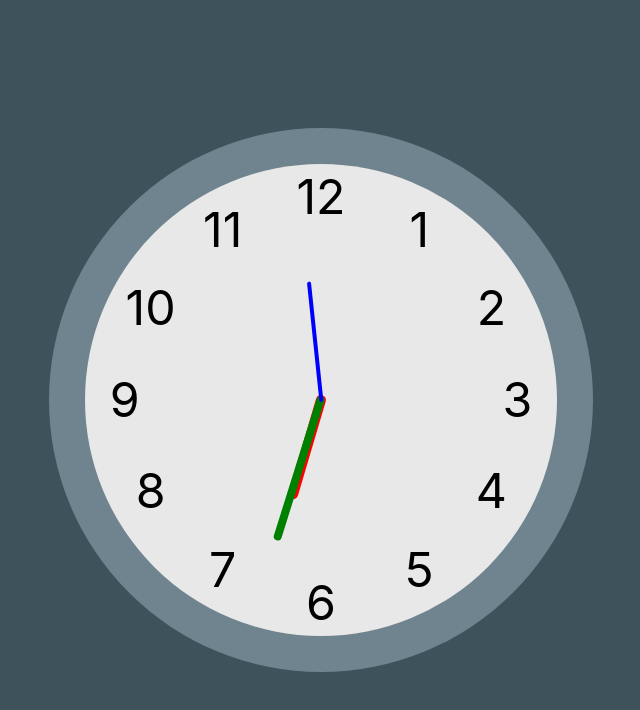
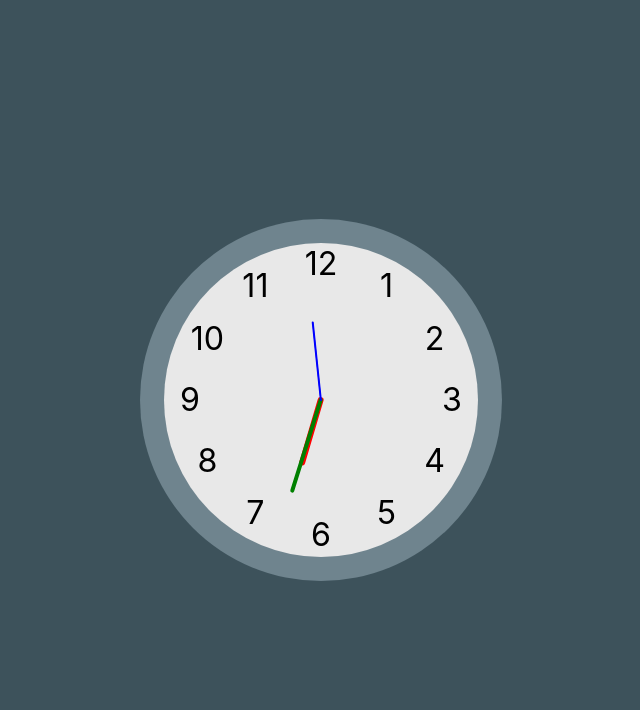
Before and after one commit to Willian1002A/analog-clock, a React (Create React App) app: page / in a window 1280 px wide. Shown: the top 710 px of the page, without its empty margins (319-959 px from the left). Built offline with nearby package versions, Linux system fonts and the light colour scheme.

Commit message:
analog-clock v0.9.2

```diff
--- a/src/main/AnalogClock.css
+++ b/src/main/AnalogClock.css
@@ -144,7 +144,7 @@
     }
 }
 *{
-    --mult-factor: calc(var(--actual-resolution)/var(--base-resolution) * 1.5);
+    --mult-factor: calc(var(--actual-resolution)/var(--base-resolution));
 }
 @media (orientation: portrait) {
     *{
--- a/src/main/AnalogClock.tsx
+++ b/src/main/AnalogClock.tsx
@@ -26,7 +26,7 @@ export default class AnalogClock extends Component {
         if(innerWidth <= innerHeight){
             return multFactor * 2;
         }
-        return multFactor * 1.5;
+        return multFactor;
     }
     setNewClockPinHour(innerWidth:any, innerHeight:any){
         const els = document.querySelectorAll<HTMLElement>(".Hour");
```
